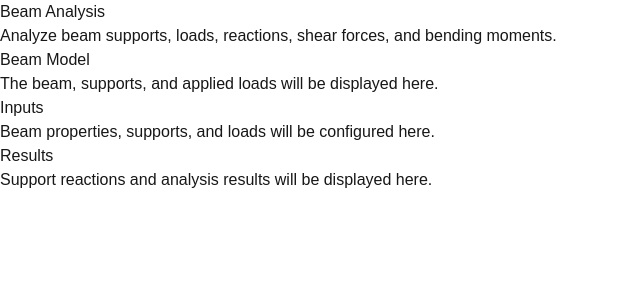
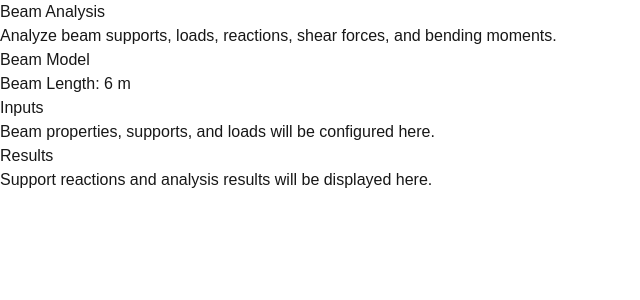
Before and after one commit to jkupi/engineering_platform, a Next.js app: page /structural/beam in a window 1280 px wide. Shown: the top 300 px of the page, without its empty margins (0-640 px from the left). Built offline with nearby package versions, Linux system fonts and the light colour scheme.

Commit message:
Created reusable beam model component

```diff
--- a/src/app/structural/beam/page.tsx
+++ b/src/app/structural/beam/page.tsx
@@ -1,34 +1,32 @@
+import BeamModel from "@/components/BeamModel";
+import type { Beam } from "@/engine/structures/beam/types";
+
 export default function BeamPage() {
+  const beam: Beam = {
+    length: 6,
+  };
+
   return (
     <main>
       <h1>Beam Analysis</h1>
 
       <p>
-        Analyze beam supports, loads, reactions, shear forces, and bending moments.
+        Analyze beam supports, loads, reactions, shear forces, and bending
+        moments.
       </p>
 
-      <section>
-        <h2>Beam Model</h2>
-
-        <p>
-          The beam, supports, and applied loads will be displayed here.
-        </p>
-      </section>
+       <BeamModel beam={beam} />
 
       <section>
         <h2>Inputs</h2>
 
-        <p>
-          Beam properties, supports, and loads will be configured here.
-        </p>
+        <p>Beam properties, supports, and loads will be configured here.</p>
       </section>
 
       <section>
         <h2>Results</h2>
 
-        <p>
-          Support reactions and analysis results will be displayed here.
-        </p>
+        <p>Support reactions and analysis results will be displayed here.</p>
       </section>
     </main>
   );
--- /dev/null
+++ b/src/components/BeamModel.tsx
@@ -0,0 +1,15 @@
+import type { Beam } from "@/engine/structures/beam/types";
+
+type BeamModelProps = {
+  beam: Beam;
+};
+
+export default function BeamModel({ beam }: BeamModelProps) {
+  return (
+    <section>
+      <h2>Beam Model</h2>
+
+      <p>Beam Length: {beam.length} m</p>
+    </section>
+  );
+}
```
